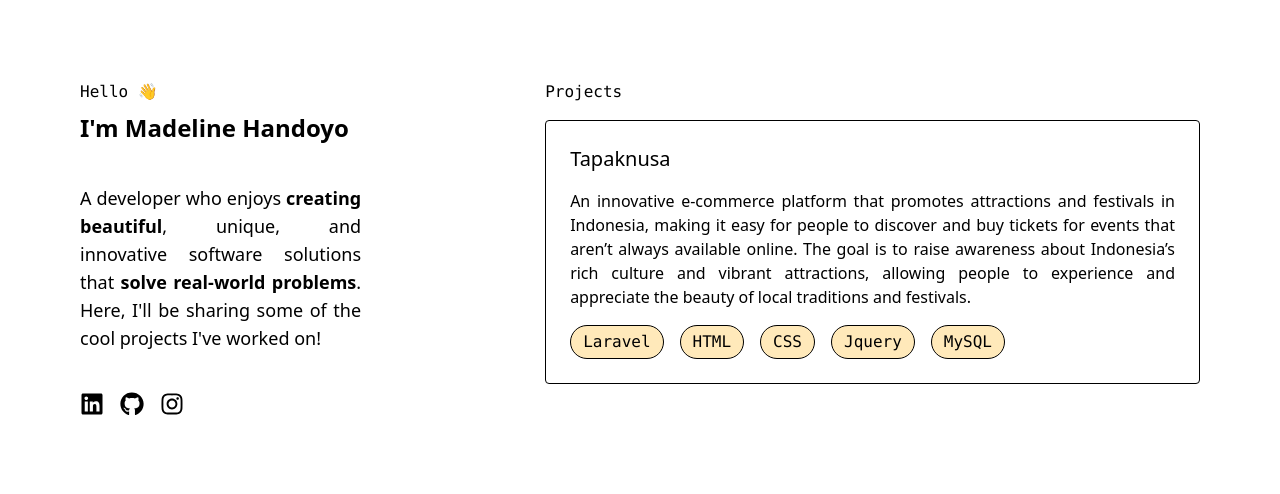
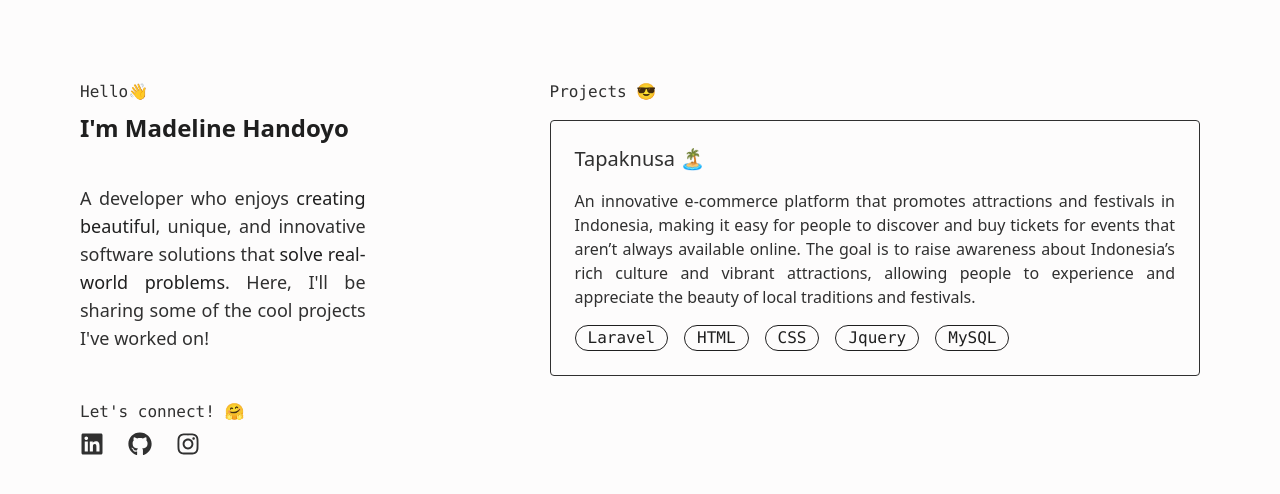
Before and after one commit to medlynhan/medlynaa, a Next.js app: page / in a window 1280 px wide. Shown: the top 494 px of the page. Built offline with nearby package versions, Linux system fonts and the light colour scheme.

Commit message:
add social media link

```diff
--- a/src/app/layout.jsx
+++ b/src/app/layout.jsx
@@ -8,7 +8,7 @@ export const metadata = {
 export default function RootLayout({children}) {
   return (
     <html lang="en">
-      <body className="sm:text-base md:text-lg lg:text-xl xl:text-2xl 2xl:text-3xl max-w-screen">
+      <body className="sm:text-base md:text-lg lg:text-xl xl:text-2xl 2xl:text-3xl max-w-screen text-(--gray) bg-(--white)">
         {children}
       </body>
     </html>
--- a/src/app/page.jsx
+++ b/src/app/page.jsx
@@ -7,14 +7,18 @@ export default function Home() {
   <div className="grid sm:grid-flow-row  lg:grid-flow-col grid-col-2 gap-6  ">
     <div className='flex flex-col text-justify gap-10 p-20 justify-start items-start sm:min-h-[<50vh] lg:min-h-screen'>
         <div className="grid gap-2">
-          <p className="font-mono  sm:text-xs md:text-base lg:text-base xl:text-lg 2xl:text-xl  hover:animate-wiggle">Hello <span className="hover:animate-wiggle">👋</span></p>
-          <p className="sm:text-lg md:text-xl lg:text-2xl xl:text-3xl 2xl:text-4xl font-semibold">I'm Madeline Handoyo</p>
+          <p className="font-mono  sm:text-xs md:text-base lg:text-base xl:text-lg 2xl:text-xl  hover:animate-wiggle">Hello👋</p>
+          <p className="sm:text-lg md:text-xl lg:text-2xl xl:text-3xl 2xl:text-4xl font-semibold text-(--black)">I'm Madeline Handoyo</p>
         </div>
-        <p className="sm:text-sm md:text-base lg:text-lg xl:text-xl 2xl:text-2xl">A developer who enjoys <span className=" cursor-pointer font-semibold hover:text-(--yellow) transition duration-200 ease-in-out ">creating beautiful</span>, unique, and innovative software solutions that <span className="cursor-pointer  font-semibold hover:text-(--yellow) transition duration-200 ease-in-out">solve real-world problems</span>. Here, I'll be sharing some of the cool projects I've worked on!</p>
-        <Icon/>
+        <p className="sm:text-sm md:text-base lg:text-lg xl:text-xl 2xl:text-2xl">A developer who enjoys <span className=" cursor-pointer font-medium hover:bg-(--yellow) transition duration-200 ease-in-out text-(--black) ">creating beautiful</span>, unique, and innovative software solutions that <span className="cursor-pointer text-(--black)   font-medium hover:bg-(--yellow) transition duration-200 ease-in-out">solve real-world problems</span>. Here, I'll be sharing some of the cool projects I've worked on!</p>
+
+        <div>
+          <p className="font-mono  sm:text-xs md:text-base lg:text-base xl:text-lg 2xl:text-xl py-2">Let's connect! 🤗</p>
+          <Icon/>
+        </div>
     </div>
     <div className='flex flex-col text-justify gap-4 p-20 justify-start items-start sm:min-h-[<50vh] lg:min-h-screen'>
-        <p className="font-mono  sm:text-xs md:text-base lg:text-base xl:text-lg 2xl:text-xl">Projects</p>
+        <p className="font-mono  sm:text-xs md:text-base lg:text-base xl:text-lg 2xl:text-xl ">Projects 😎</p>
         <Project/>
     </div>
   </div>
--- a/src/components/Icon.jsx
+++ b/src/components/Icon.jsx
@@ -3,7 +3,7 @@ import { FaLinkedin, FaGithub , FaInstagram  } from "react-icons/fa";
 
 export default function Icon() {
   return (
-       <div className='flex justify-center items-center gap-4'>
+       <div className='flex justify-start items-start gap-6'>
             <FaLinkedin className='sm:text-lg md:text-xl lg:text-2xl xl:text-3xl 2xl:text-4xl cursor-pointer font-semibold hover:text-(--yellow) transition duration-200 ease-in-out  '/>
             <FaGithub className='sm:text-lg md:text-xl lg:text-2xl xl:text-3xl 2xl:text-4xl cursor-pointer font-semibold hover:text-(--yellow) transition duration-200 ease-in-out '/>
             <FaInstagram className='sm:text-lg md:text-xl lg:text-2xl xl:text-3xl 2xl:text-4xl cursor-pointer font-semibold hover:text-(--yellow) transition duration-200 ease-in-out '/>
--- a/src/components/ProgrammingLanguage.jsx
+++ b/src/components/ProgrammingLanguage.jsx
@@ -3,8 +3,8 @@ import React from 'react'
 
 export default function ProgrammingLanguage({lang}) {
   return (
-    <div className='p-1 px-3 border rounded-4xl bg-(--lightYellow)'>
-        <p className="font-mono sm:text-xs md:text-base lg:text-base xl:text-lg 2xl:text-xl">{lang}</p>
+    <div className='px-3 border rounded-4xl text-(--black) hover:bg-(--yellow) hover:border-transparent'>
+        <p className="font-mono sm:text-xs md:text-base lg:text-base xl:text-lg 2xl:text-xl ">{lang}</p>
     </div>
   );
 }
--- a/src/components/Project.jsx
+++ b/src/components/Project.jsx
@@ -3,8 +3,8 @@ import ProgLang from './ProgrammingLanguage';
 
 export default function Project() {
   return (
-    <div className='flex flex-col gap-4 border p-6 cursor-pointer rounded-sm'>
-        <p className="projectName ">Tapaknusa</p>
+    <div className='flex flex-col gap-4 border-1 border p-6 cursor-pointer rounded-sm transition duration-200 ease-in-out  hover:scale-102 hover:border-(--yellow) hover:shadow-md hover:shadow-yellow-100'>
+        <p className="projectName ">Tapaknusa 🏝️</p>
         <p className="projectDescription  sm:text-xs md:text-base lg:text-base xl:text-lg 2xl:text-xl ">An innovative e-commerce platform that promotes attractions and festivals in Indonesia, making it easy for people to discover and buy tickets for events that aren’t always available online. The goal is to raise awareness about Indonesia’s rich culture and vibrant attractions, allowing people to experience and appreciate the beauty of local traditions and festivals.</p>
         <div className='flex justify-center items-center gap-4 justify-start items-start'>
             <ProgLang lang="Laravel" />
--- a/src/styles/globals.css
+++ b/src/styles/globals.css
@@ -1,8 +1,9 @@
 @import "tailwindcss";
 :root {
-  --background: #ffffff;
-  --foreground: #171717;
-  --yellow : #e7a220;
+  --gray: #303030;
+  --white:#fdfcfc;
+  --black: #1f1f1f;
+  --yellow : #f7c465;
   --lightYellow : #ffe9ba;
 }
 
@@ -29,7 +30,7 @@
 
 @layer utilities {
   ::selection {
-    background-color: var(--lightYellow);
-    color: var(--foreground);
+    background-color: var(--yellow);
+    color: var(--black);
   }
 }
```
